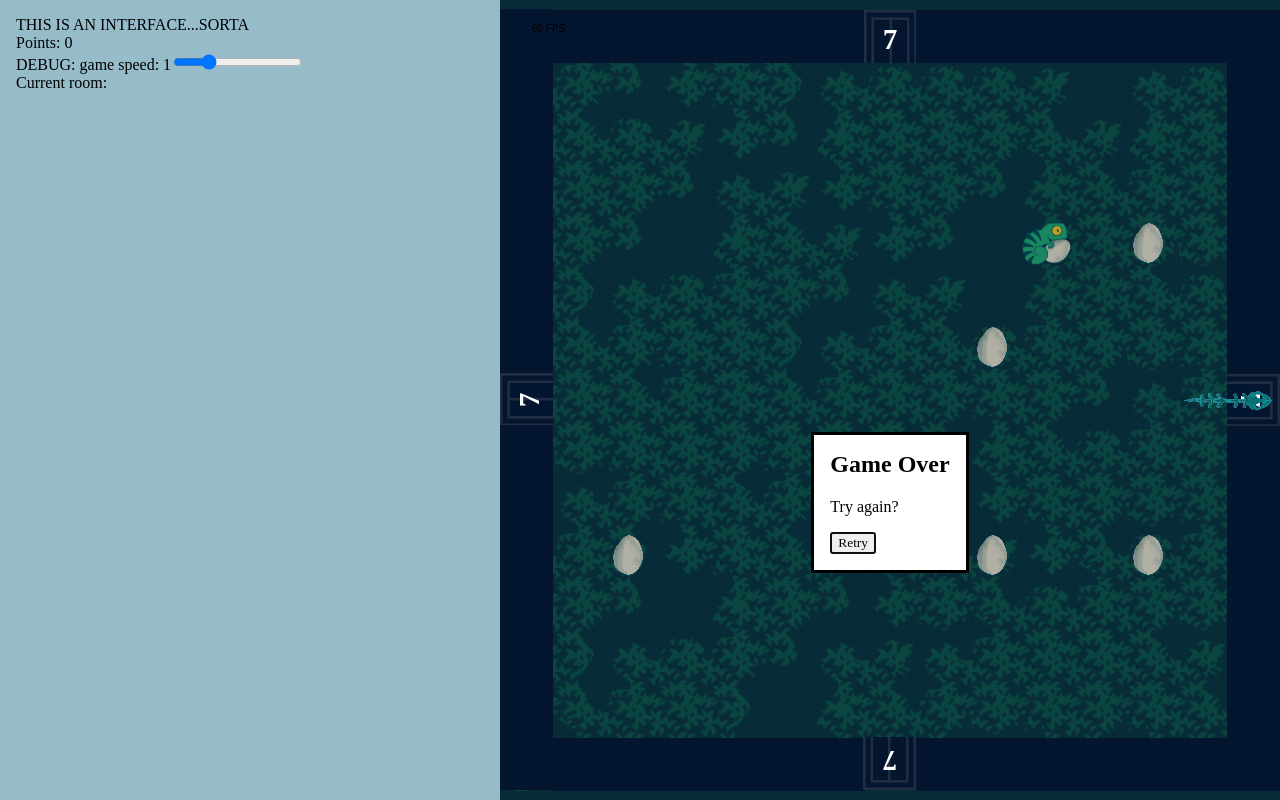
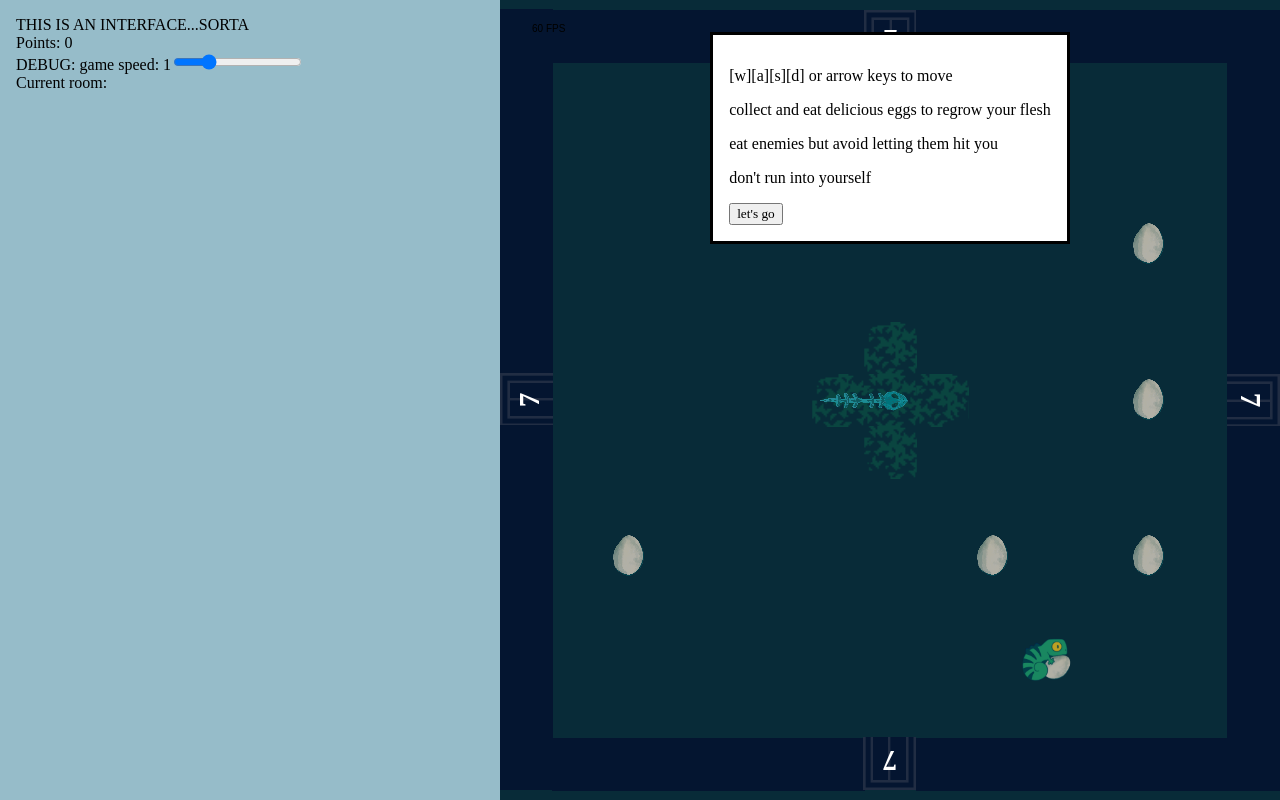
Before and after one commit to Thristhart/ld58, a React (Vite) app: page / in a window 1280 px wide. Built offline with nearby package versions, Linux system fonts and the light colour scheme; a web font is replaced by a local one.

Commit message:
a tutorial, such as it is

```diff
--- a/src/game.css
+++ b/src/game.css
@@ -28,8 +28,7 @@ button {
     position: relative;
 }
 .CanvasContainer dialog {
-    inset: 0;
-    top: calc(50% + 32px);
+    top: 32px;
     margin-block: 0;
 }
 .CanvasContainer dialog h2 {
--- a/src/game.tsx
+++ b/src/game.tsx
@@ -115,13 +115,33 @@ function DeathDialog(props: DeathDialogProps) {
     );
 }
 
+interface PauseDialogProps {
+    unpause: () => void;
+}
+function PauseDialog(props: PauseDialogProps) {
+    return (
+        <dialog open>
+            <section>
+                <p>[w][a][s][d] or arrow keys to move</p>
+                <p>collect and eat delicious eggs to regrow your flesh</p>
+                <p>eat enemies but avoid letting them hit you</p>
+                <p>don't run into yourself</p>
+                <button onClick={props.unpause}>let's go</button>
+            </section>
+        </dialog>
+    );
+}
+
 function GameLoaded() {
     const { gameWorld, getGameState, setGameState, restart } = useGameWorld();
+    const isDead = getGameState("dead");
+    const isPaused = getGameState("isPaused");
     return (
         <>
             <Interface getGameState={getGameState} setGameState={setGameState} />
             <div className="CanvasContainer">
-                {getGameState("dead") && <DeathDialog restart={restart} />}
+                {isDead && <DeathDialog restart={restart} />}
+                {!isDead && isPaused && <PauseDialog unpause={() => setGameState("isPaused", false)} />}
                 <Canvas gameWorld={gameWorld} />
             </div>
         </>
--- a/src/model/gamestate.ts
+++ b/src/model/gamestate.ts
@@ -22,7 +22,7 @@ export interface GameState {
 export const defaultGameState: GameState = {
     points: 0,
     dying: false,
-    isPaused: false,
+    isPaused: true,
     dead: false,
     gameSpeed: 1,
     roomsVisited: new Set<number>(),
```
Also changed, not shown: 1 other file (tests, documents, lock files or other folders).
